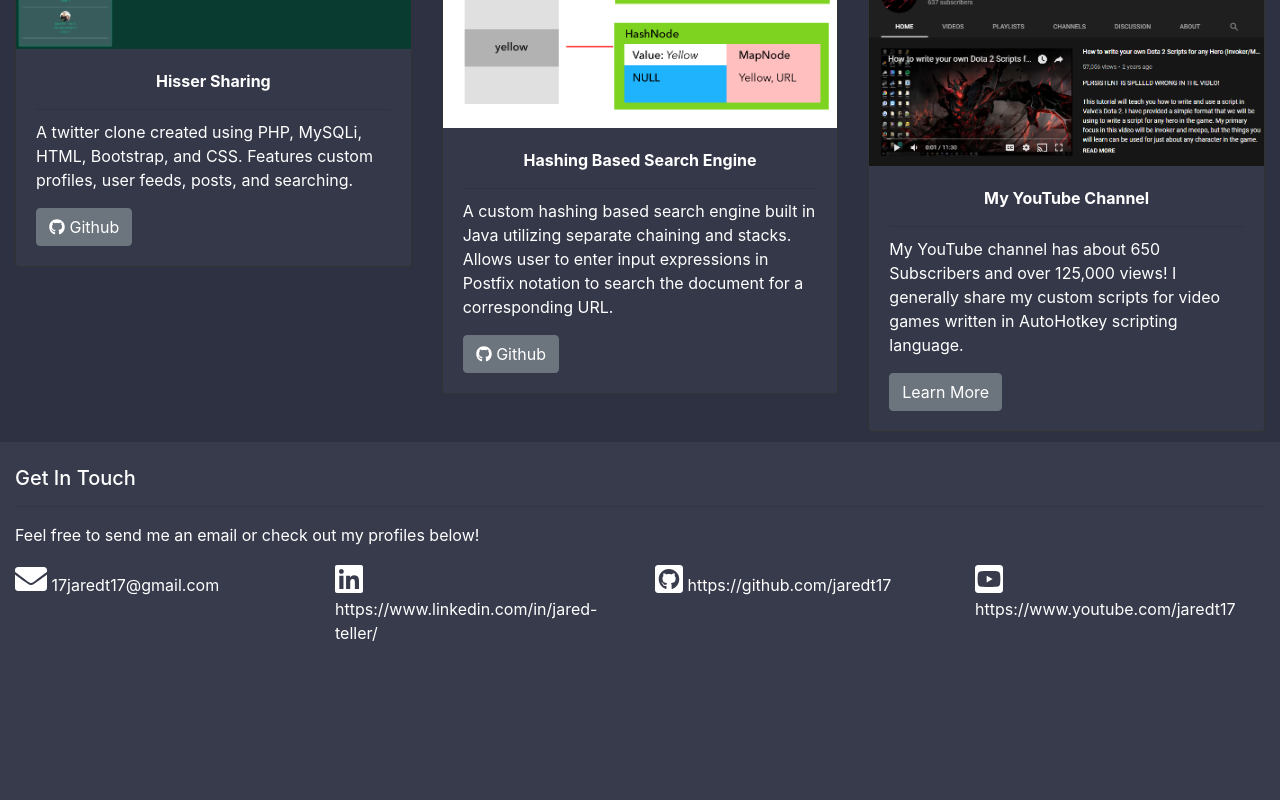
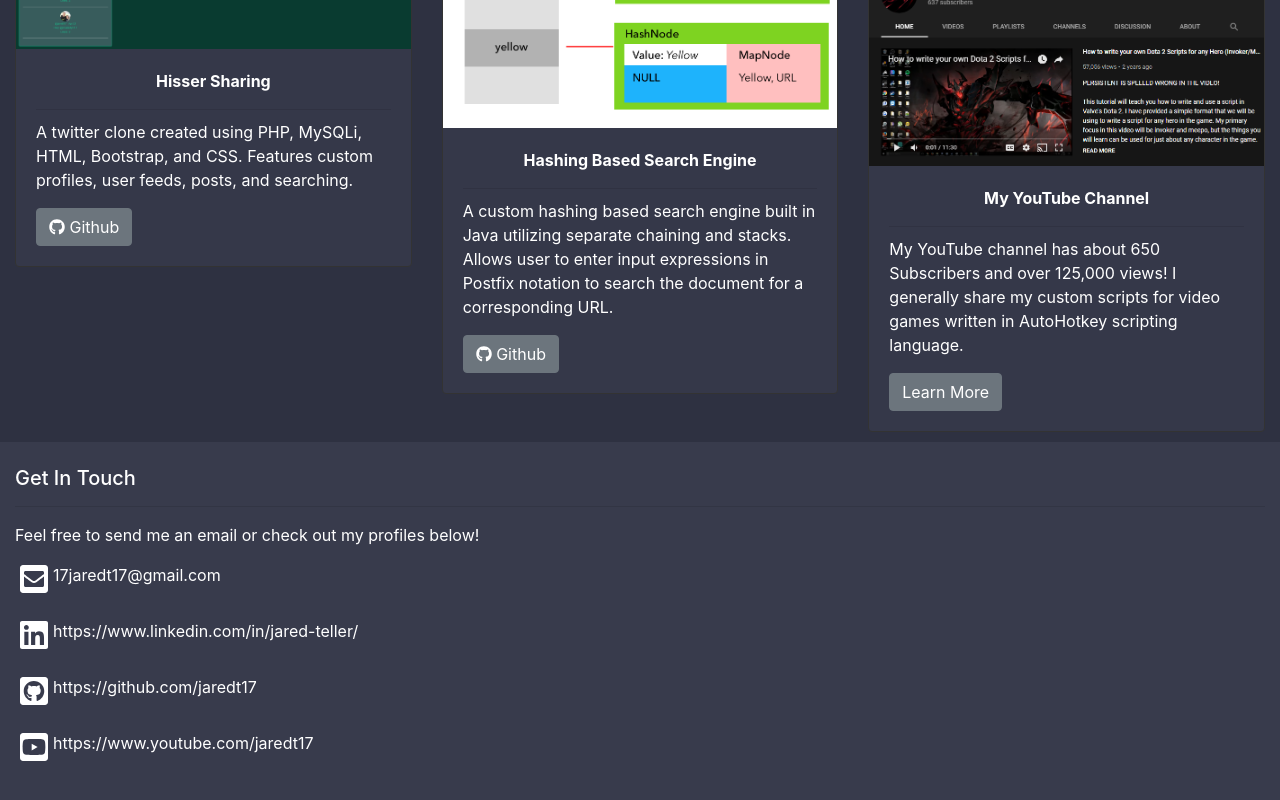
Before and after one commit to jteller74/Portfolio, a React (Create React App) app: page / in a window 1280 px wide. Shown: the part 1116-1916 px from the top of the page. Built offline with nearby package versions, Linux system fonts and the light colour scheme.

Commit message:
updated contact, added fullproject template start

```diff
--- a/src/App.js
+++ b/src/App.js
@@ -6,6 +6,8 @@ import Projects from './Projects';
 import About from './About';
 import Contact from './Contact';
 import Footer from './components/Footer';
+import ProjectFull from './components/ProjectFull';
+import ShellProj from './ShellProject';
 import './App.css';
 
 class App extends Component {
@@ -31,7 +33,7 @@ class App extends Component {
 							<Footer />
 						</Route>
 
-						<Route path="/projects">
+						<Route exact path="/projects">
 							<Projects />
 							<Footer />
 						</Route>
@@ -39,6 +41,11 @@ class App extends Component {
 						<Route path="/contact">
 							<Contact />
 							<Footer />
+						</Route>
+
+						<Route path="/projects/customShell">
+							<ShellProj />
+							{/*<ProjectFull title="Custom Shell in C" subtitle="A custom shell written in C for linux" gitLink="https://github.com/jaredt17/CustomShell_C" description="This project is an attempt to create a custom Shell program from scratch that can utilize all of the Linux built in commands. The Shell is to function by running through a Finite State Machine for all of the tokenized user input passed through a lexical analyzer. Git was used for Version Control."/>*/}
 						</Route>
 					</Switch>
 
--- a/src/Contact.js
+++ b/src/Contact.js
@@ -4,15 +4,15 @@ import {
     CardSubtitle, CardBody
   } from 'reactstrap';
 import { faGithubSquare, faYoutubeSquare, faLinkedin } from '@fortawesome/free-brands-svg-icons';
-import { faEnvelope } from '@fortawesome/free-solid-svg-icons';
+import { faEnvelopeSquare } from '@fortawesome/free-solid-svg-icons';
 import { FontAwesomeIcon } from "@fortawesome/react-fontawesome";
 
 class Contact extends Component {
     render() {
 
 		const customLinkStyle = {
-			color: "white"
-
+			color: "white",
+			marginLeft: "5px"
 		};
 
 
@@ -26,23 +26,20 @@ class Contact extends Component {
 						<p>Feel free to send me an email or check out my profiles below!</p>
 					</Col>
 				</Row>
-				<Row>
-					<Col md="3">
-						<FontAwesomeIcon icon={faEnvelope} size="2x" /><a style={customLinkStyle} href="mailto:17jaredt17@gmail.com"> 17jaredt17@gmail.com</a>
-					</Col>
-
-					<Col md="3">
-						<FontAwesomeIcon icon={faLinkedin} size="2x" /><a style={customLinkStyle} href="https://www.linkedin.com/in/jared-teller/"> https://www.linkedin.com/in/jared-teller/</a>
-					</Col>
-
-					<Col md="3">
-						<FontAwesomeIcon icon={faGithubSquare} size="2x" /><a style={customLinkStyle} href="https://github.com/jaredt17"> https://github.com/jaredt17</a>
-					</Col>
-
-					<Col md="3">
-					<FontAwesomeIcon icon={faYoutubeSquare} size="2x" /><a style={customLinkStyle} href="https://www.youtube.com/channel/UCckTB2YocVwWV0jmc929wCw"> https://www.youtube.com/jaredt17</a>
-					</Col>
-
+				<Row style={{marginLeft: '5px'}}>
+					<FontAwesomeIcon icon={faEnvelopeSquare} size="2x" /><a style={customLinkStyle} href="mailto:17jaredt17@gmail.com">17jaredt17@gmail.com</a>
+				</Row>
+				<br></br>
+				<Row style={{marginLeft: '5px'}}>
+					<FontAwesomeIcon icon={faLinkedin} size="2x" /><a style={customLinkStyle} href="https://www.linkedin.com/in/jared-teller/">https://www.linkedin.com/in/jared-teller/</a>
+				</Row>
+				<br></br>
+				<Row style={{marginLeft: '5px'}}>
+					<FontAwesomeIcon icon={faGithubSquare} size="2x" /><a style={customLinkStyle} href="https://github.com/jaredt17">https://github.com/jaredt17</a>
+				</Row>
+				<br></br>
+				<Row style={{marginLeft: '5px'}}>
+					<FontAwesomeIcon icon={faYoutubeSquare} size="2x" /><a style={customLinkStyle} href="https://www.youtube.com/channel/UCckTB2YocVwWV0jmc929wCw">https://www.youtube.com/jaredt17</a>
 				</Row>
             </Container>
         );
--- a/src/Projects.js
+++ b/src/Projects.js
@@ -20,7 +20,7 @@ class Project extends Component {
                 <hr></hr>
                 <Row>
                     <Col md="4" sm="6">
-                        <Preview title='Custom Shell' text="A custom shell written in C that features Finite State Machine design, Make, lexical analysis (tokenization), file redirection, and Pipes. Built within Windows Subsystem for Linux and Visual Studio Code." imagePath={shellPic}  gitLink="https://github.com/jaredt17/CustomShell_C" />
+                        <Preview title='Custom Shell' text="A custom shell written in C that features Finite State Machine design, Make, lexical analysis (tokenization), file redirection, and Pipes. Built within Windows Subsystem for Linux and Visual Studio Code." imagePath={shellPic}  gitLink="https://github.com/jaredt17/CustomShell_C" link="/projects/customShell"/>
                         <Preview title='Hisser Sharing' text="A twitter clone created using PHP, MySQLi, HTML, Bootstrap, and CSS. Features custom profiles, user feeds, posts, and searching." imagePath={ hisser } gitLink="https://github.com/jaredt17/HisserSharing" />
                     </Col>
 
--- /dev/null
+++ b/src/ShellProject.js
@@ -0,0 +1,21 @@
+import React, { Component } from 'react';
+import {
+    Container, Row, Col, Card, Button, CardImg, CardTitle, CardText, CardDeck,
+    CardSubtitle, CardBody
+  } from 'reactstrap';
+import { faGithubSquare, faYoutubeSquare, faLinkedin } from '@fortawesome/free-brands-svg-icons';
+import { faEnvelopeSquare } from '@fortawesome/free-solid-svg-icons';
+import { FontAwesomeIcon } from "@fortawesome/react-fontawesome";
+
+//hard coded shell project page, for simpler projects use the projectFull component
+class ShellProj extends Component {
+    render(){
+        return(
+            <Container fluid style={{backgroundColor: 'rgb(56,59,76)', color: 'white', height: '100vh'}}>
+                <p>test</p>
+            </Container>
+        );
+    }
+}
+
+export default ShellProj;
--- /dev/null
+++ b/src/components/ProjectFull.js
@@ -0,0 +1,44 @@
+import React, { Component } from 'react';
+import {
+    Container, Row, Col, Card, Button, CardImg, CardTitle, CardText, CardDeck,
+    CardSubtitle, CardBody
+  } from 'reactstrap';
+import { faGithub, faYoutubeSquare, faLinkedin } from '@fortawesome/free-brands-svg-icons';
+import { faEnvelopeSquare } from '@fortawesome/free-solid-svg-icons';
+import { FontAwesomeIcon } from "@fortawesome/react-fontawesome";
+
+
+class ProjectFull extends Component { //needs title, subtitle, link to github (optional), description, specifications (optional),
+    render(){
+        return(
+            <Container fluid style={{backgroundColor: 'rgb(56,59,76)', color: 'white', height: '100vh'}}>
+                <Row style={{backgroundColor: 'rgb(73,78,91)'}}>
+
+                    <Col md="12">
+                        <br></br>
+                        <h5>{this.props.title}</h5>
+                        <hr></hr>
+                        <h7>{this.props.subtitle}</h7>
+                        <br></br><br></br>
+                        { this.props.gitLink != null &&
+                            <Button href={this.props.gitLink}><FontAwesomeIcon icon={faGithub}/> View Code on Github</Button>
+                        }
+                        <p></p>
+                    </Col>
+                </Row>
+
+                <Row>
+                    <Col>
+                        <br></br>
+                        <h6>Background</h6>
+                        <hr></hr>
+                        <p>{this.props.description}</p>
+                    </Col>
+                </Row>
+
+            </Container>
+        );
+    }
+}
+
+export default ProjectFull;
```
